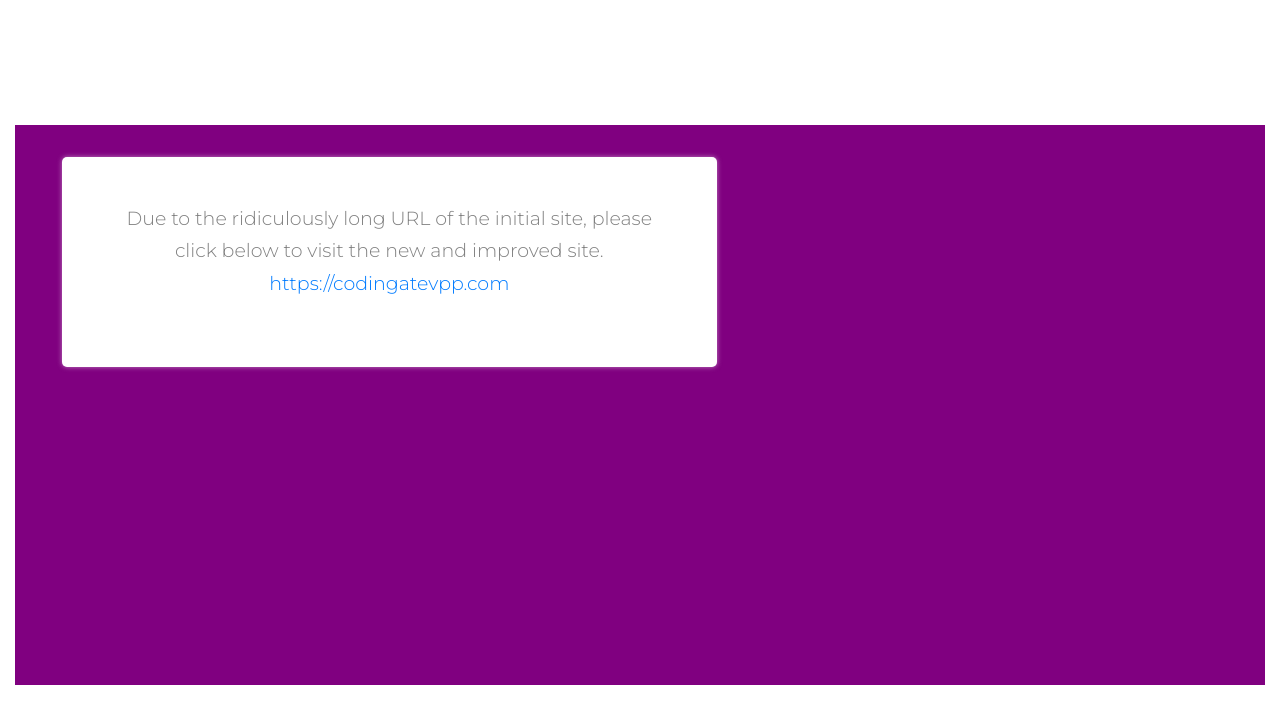
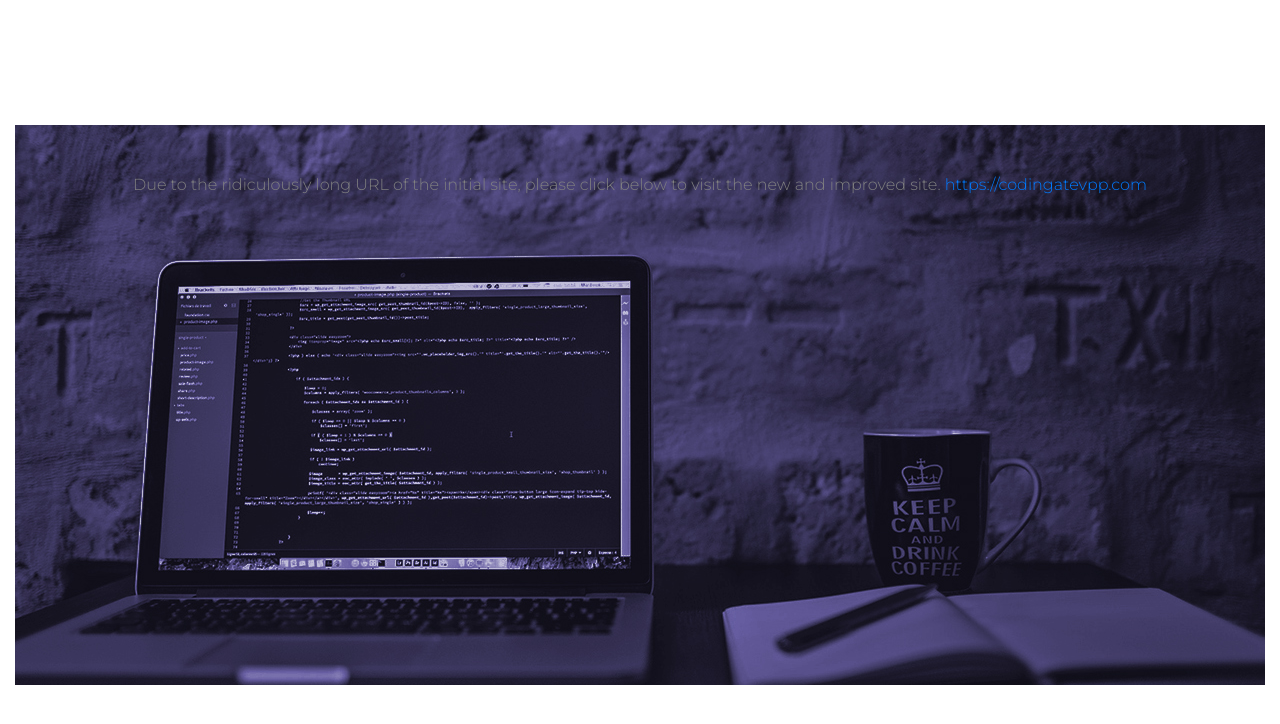
Before and after one commit to wingchunkf/students_evpp, a plain HTML site: page index.html in a window 1280 px wide. Drawn offline with nearby package versions, Linux system fonts and the light colour scheme.

Commit message:
Update index.html

```diff
--- a/index.html
+++ b/index.html
@@ -24,7 +24,8 @@
     <div class="header">
       <div class="row d-flex justify-content-center">
         <div class="row text-content">
-          <div class="text col-lg-6 goal">
+          <div class="col-lg-6></div>
+          <div class="text col-lg-4 goal">
             <p class="px-5 my-3 goal-text">Due to the ridiculously long URL of the initial site, please click below to visit the new and improved site.
             <a href="https://codingatevpp.com">https://codingatevpp.com</a></p>
           </div>
@@ -45,7 +46,9 @@
   <style>
     .header {
       height: 35rem;
-      background: purple;
+      background: url('images/appleltpurple.jpg') center;
+      background-repeat: no-repeat;
+      position: relative;
       color: white;
       margin-top: 10%;
     }
```
